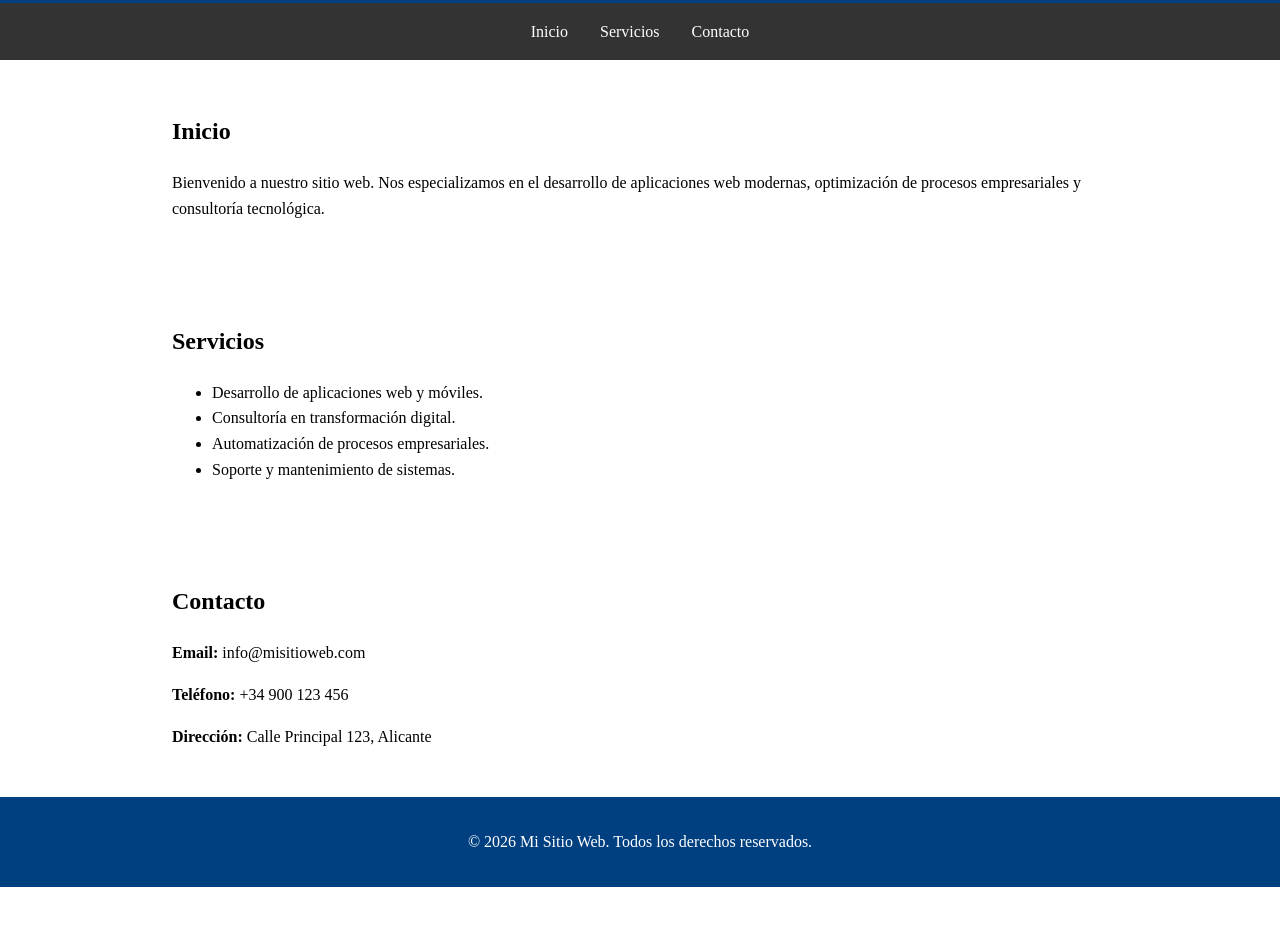
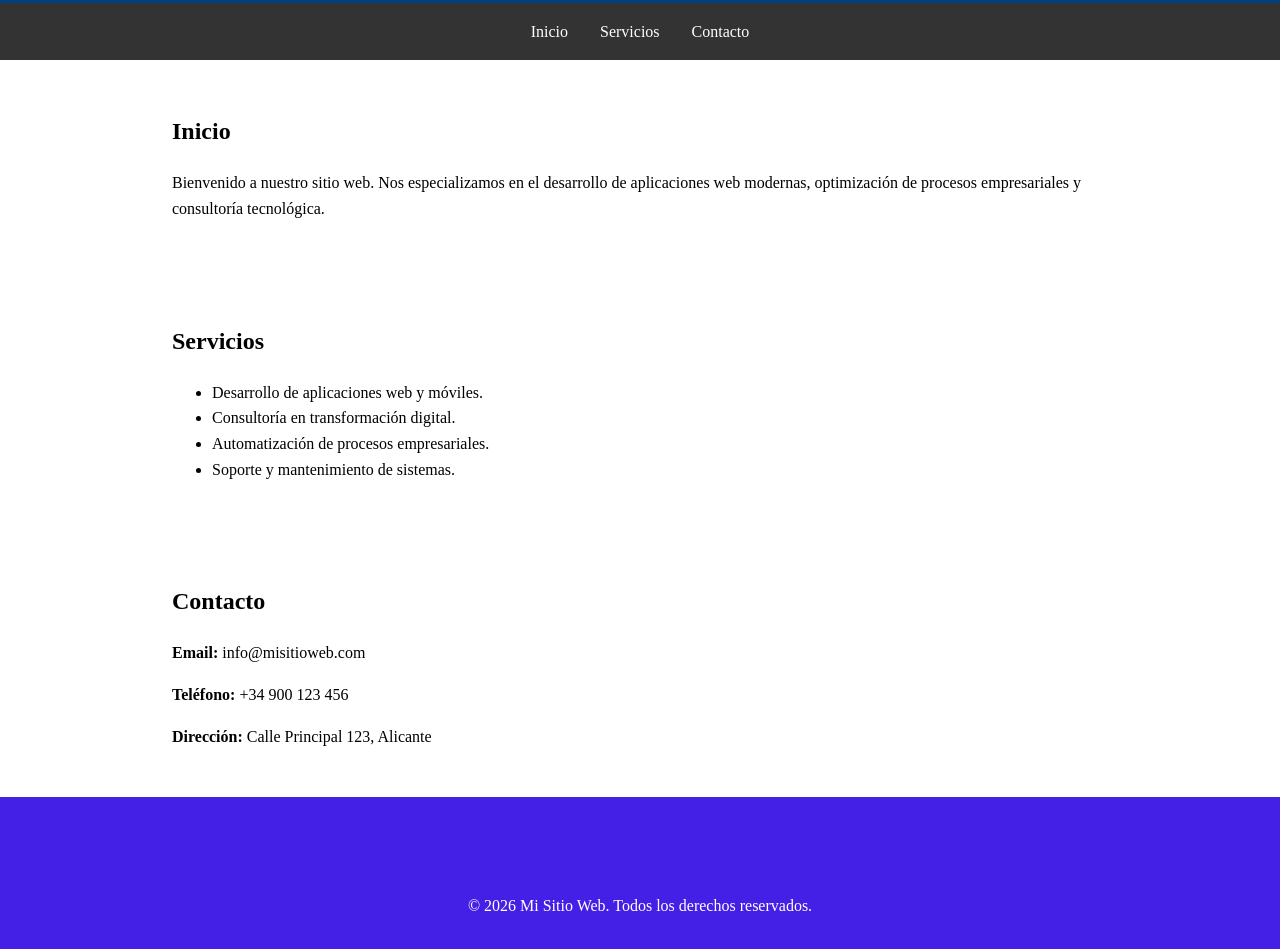
Before and after one commit to JesusDMartinezAlcon/Proyecto-Web-jesmaralc2627, a plain HTML site: page index.html in a window 1280 px wide. Shown: the part 229-1178 px from the top of the page. Before the commit the page ends 1116 px from the top, so only its background shows below. Drawn offline with Linux system fonts and the light colour scheme.

Commit message:
Modificacion footer en css

```diff
--- a/css/styles.css
+++ b/css/styles.css
@@ -44,8 +44,8 @@ section {
 }
 
 footer {
-    background-color: #004080;
+    background-color: #4420e6;
     color: white;
     text-align: center;
-    padding: 1rem;
+    padding: 5rem;
 }
```
